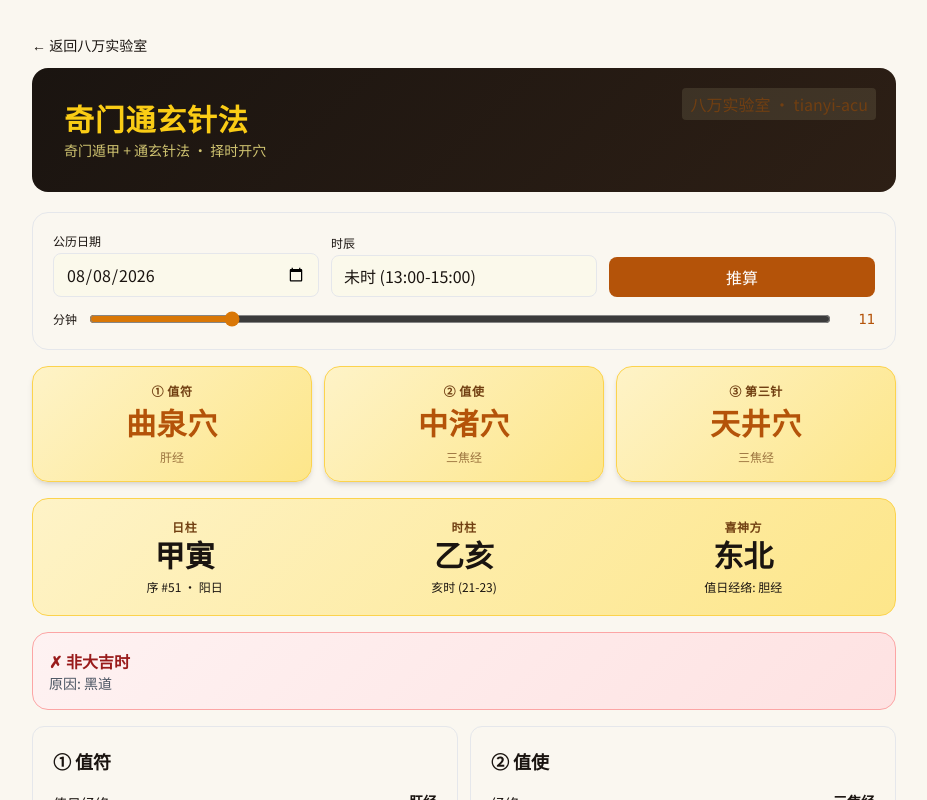
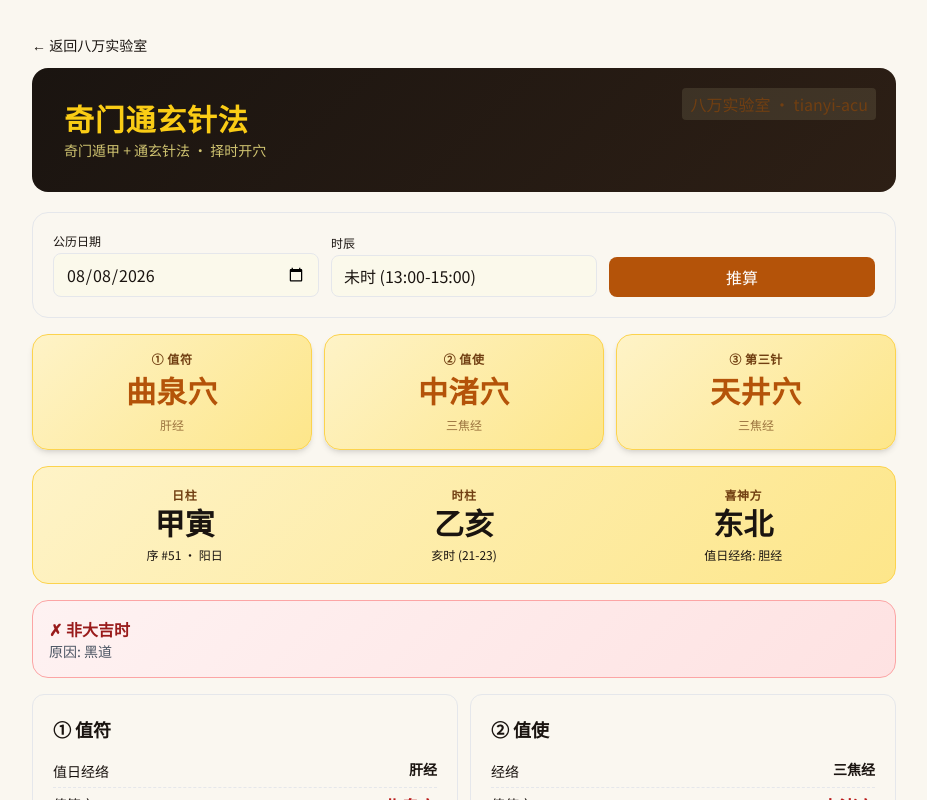
Before and after one commit to ckcai131/tianyi-acu, a Next.js app: page / in a window 1280 px wide. Shown: the top 800 px of the page, without its empty margins (176-1103 px from the left). Built offline with nearby package versions, Linux system fonts and the light colour scheme.

Commit message:
ui: 移除分钟 slider
删除:
- minute state
- handleCalc 用分钟参数 (改为 0, 因为计算只看时辰干支不依赖具体分钟)
- 输入区底部的分钟 range slider + 数字显示

简化输入区: 只保留 日期 + 时辰 + 推算

```diff
--- a/src/app/page.tsx
+++ b/src/app/page.tsx
@@ -44,7 +44,6 @@ export default function HomePage() {
   const [mounted, setMounted] = useState(false)
   const [date, setDate] = useState('')
   const [shichenValue, setShichenValue] = useState(19) // 默认戌时
-  const [minute, setMinute] = useState(0)
 
   useEffect(() => {
     setMounted(true)
@@ -54,7 +53,6 @@ export default function HomePage() {
     const dd = String(d.getDate()).padStart(2, '0')
     setDate(`${yyyy}-${mm}-${dd}`)
     setShichenValue(hourToShichenValue(d.getHours()))
-    setMinute(d.getMinutes())
     setResult(calculateNow())
     const id = setInterval(() => setResult(calculateNow()), 30000)
     return () => clearInterval(id)
@@ -63,7 +61,7 @@ export default function HomePage() {
   const handleCalc = () => {
     if (!date) return
     const [yyyy, mm, dd] = date.split('-').map(Number)
-    setResult(calculateAll(yyyy, mm, dd, shichenValue, minute))
+    setResult(calculateAll(yyyy, mm, dd, shichenValue, 0))
   }
 
   if (!mounted || !result) {
@@ -111,14 +109,6 @@ export default function HomePage() {
           </div>
           <button onClick={handleCalc}
                   className="px-4 py-2 bg-gold text-white rounded-lg hover:opacity-90">推算</button>
-        </div>
-        {/* 分钟微调 */}
-        <div className="mt-3 flex items-center gap-3">
-          <label className="text-xs text-muted whitespace-nowrap">分钟</label>
-          <input type="range" min="0" max="59" step="1" value={minute}
-                 onChange={(e) => setMinute(Number(e.target.value))}
-                 className="flex-1 accent-amber-600" />
-          <span className="text-sm text-gold font-mono w-8 text-right">{String(minute).padStart(2, '0')}</span>
         </div>
       </div>
 
```
